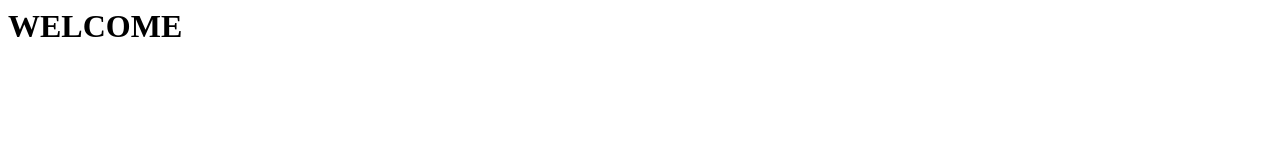
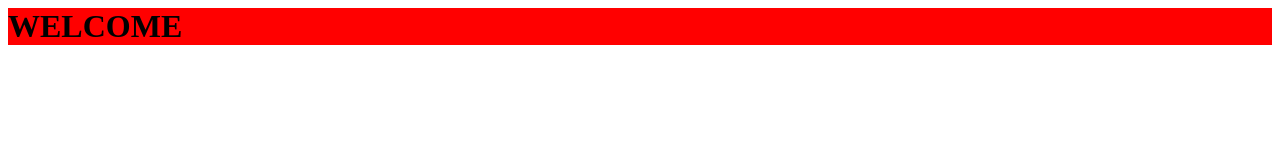
Before and after one commit to SomaShruthi07/Portfolio, a plain HTML site: page index.html in a window 1280 px wide. Drawn offline with Linux system fonts and the light colour scheme.

Commit message:
Add style for h1 background color
Add a style block to set the background color of h1 to red.

```diff
--- a/index.html
+++ b/index.html
@@ -2,6 +2,10 @@
   <head>
     <title>PORTFOLIO</title>
   </head>
+  <style>
+    h1{
+      background-color:red;
+  </style>
   <body>
     <h1>WELCOME</h1>
   </body>
```
